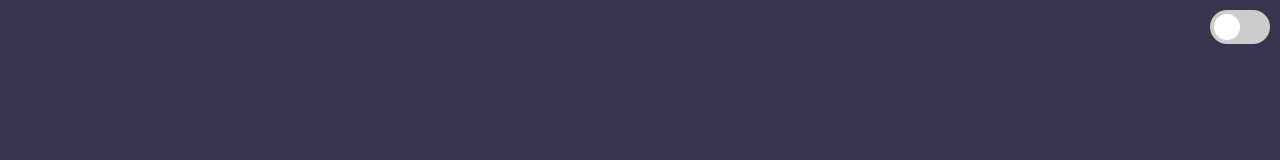
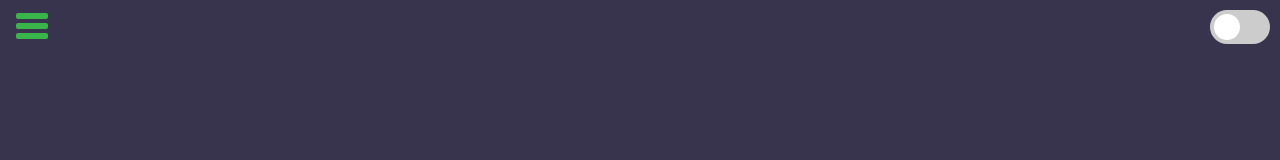
Before and after one commit to peterwilmshurst/peterwilmshurst.co.uk, a Vue app: page / in a window 1280 px wide. Shown: the top 160 px of the page. Built offline with nearby package versions, Linux system fonts and the light colour scheme.

Commit message:
add burger menu wip

```diff
--- a/src/App.vue
+++ b/src/App.vue
@@ -4,22 +4,39 @@
       <input type="checkbox" @change="toggleColor">
       <span class="slider round"></span>
     </label>
+    <button class="hamburger-menu" @click="toggleSidebar">
+      <span></span>
+      <span></span>
+      <span></span>
+    </button>
+    <div class="sidebar" :class="{active: sidebarActive}">
+      <ul>
+        <li><a href="#item1">Who is this kid?</a></li>
+        <li><a href="#item2">What does he do?</a></li>
+      </ul>
+    </div>
     <RouterView />
   </div>
 </template>
 
 <script lang="ts">
 import { useMainStore } from "@/store"
-import { computed } from 'vue';
+import { computed, ref } from 'vue'
 export default {
   setup() {
     const store = useMainStore();
+    const sidebarActive = ref(false);
     const toggleColor = () => {
       store.toggleClickedState();
+    };
+    const toggleSidebar = () => {
+      sidebarActive.value = !sidebarActive.value;
     };
     const bgColor = computed(() => store.toggleClicked ? 'var(--white)' : 'var(--grey)');
 
     return {
+      sidebarActive,
+      toggleSidebar,
       toggleColor,
       bgColor
     };
@@ -118,11 +135,11 @@ html,
 }
 
 input:checked + .slider {
-  background-color: #2196F3;
+  background-color: var(--green);
 }
 
 input:focus + .slider {
-  box-shadow: 0 0 1px #2196F3;
+  box-shadow: 0 0 1px var(--green);
 }
 
 input:checked + .slider:before {
@@ -136,4 +153,69 @@ input:checked + .slider:before {
 .slider.round:before {
   border-radius: 50%;
 }
+.hamburger-menu {
+  position: absolute;
+  top: 10px;
+  left: 10px;
+  display: flex;
+  flex-direction: column;
+  justify-content: space-around;
+  width: 2rem;
+  height: 2rem;
+  background: transparent;
+  border: none;
+  cursor: pointer;
+  z-index: 10;
+}
+
+.hamburger-menu span {
+  width: 2rem;
+  height: 0.325rem;
+  border-radius: 2px;
+  background: var(--green);
+  transition: all 0.3s linear;
+  position: relative;
+  transform-origin: 1px;
+}
+.sidebar {
+  position: fixed;
+  top: 0;
+  left: 0;
+  height: 100%;
+  width: 300px;
+  background: var(--grey);
+  z-index: 9;
+  transition: transform 0.3s ease-in-out;
+  transform: translateX(-100%);
+  display: flex;
+  align-items: center;
+  justify-content: center;
+}
+
+.sidebar.active {
+  transform: translateX(0);
+}
+
+ul {
+  list-style-type: none;
+  padding: 0;
+  margin: 0;
+  width: 100%;
+}
+
+li a {
+  display: block;
+  text-decoration: none;
+  color: var(--white);
+  padding: 8px 16px;
+}
+
+li:hover a {
+  background: var(--green);
+  cursor: pointer;
+}
+
+li:hover {
+  background: var(--green);
+}
 </style>
```
